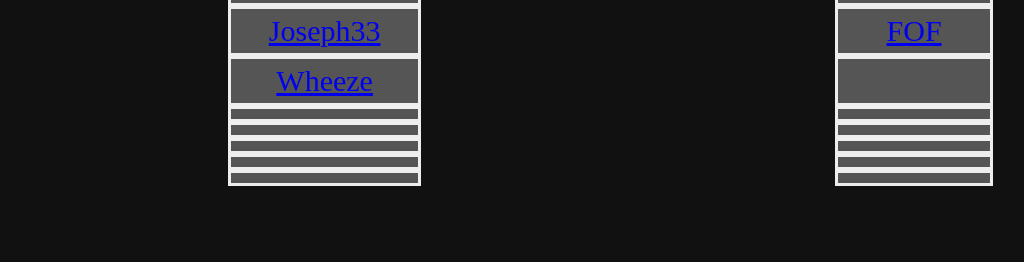
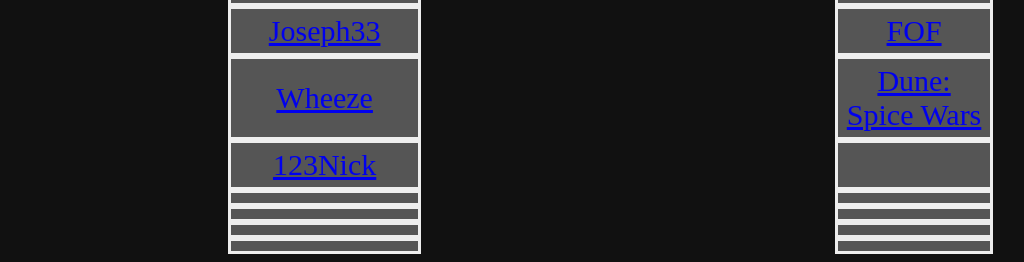
Before and after one commit to DaTruRiZZoB/joepiter.org, a plain HTML site: page index.html in a window 1280 px wide. Shown: the part 790-1052 px from the top of the page, without its empty margins (194-1218 px from the left). Before the commit the page ends 984 px from the top, so only its background shows below. Drawn offline with Linux system fonts and the light colour scheme.

Commit message:
add dune spicewars and 123 NICK

```diff
--- a/index.html
+++ b/index.html
@@ -98,12 +98,12 @@
                     <a href="https://steamcommunity.com/profiles/76561198132512253/" target="_blank">Wheeze</a>
                 </td>
                 <td class="steam">
-                    <a href="" target="_blank"></a>
+                    <a href="https://store.steampowered.com/app/1605220/Dune_Spice_Wars/" target="_blank">Dune: Spice Wars</a>
                 </td>
             </tr>
             <tr>
                 <td class="steam">
-                    <a href="" target="_blank"></a>
+                    <a href="https://steamcommunity.com/id/1234nick/" target="_blank">123Nick</a>
                 </td>
                 <td class="steam">
                     <a href="" target="_blank"></a>
```
